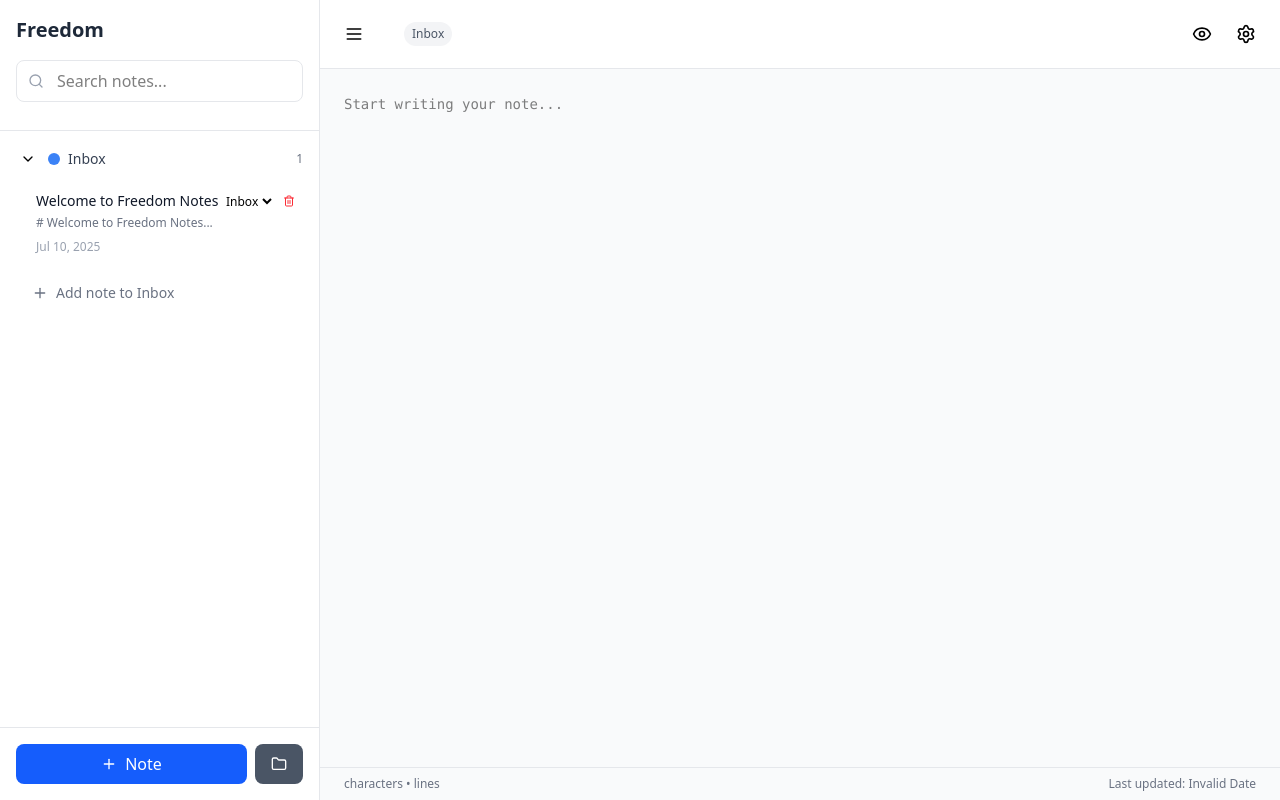
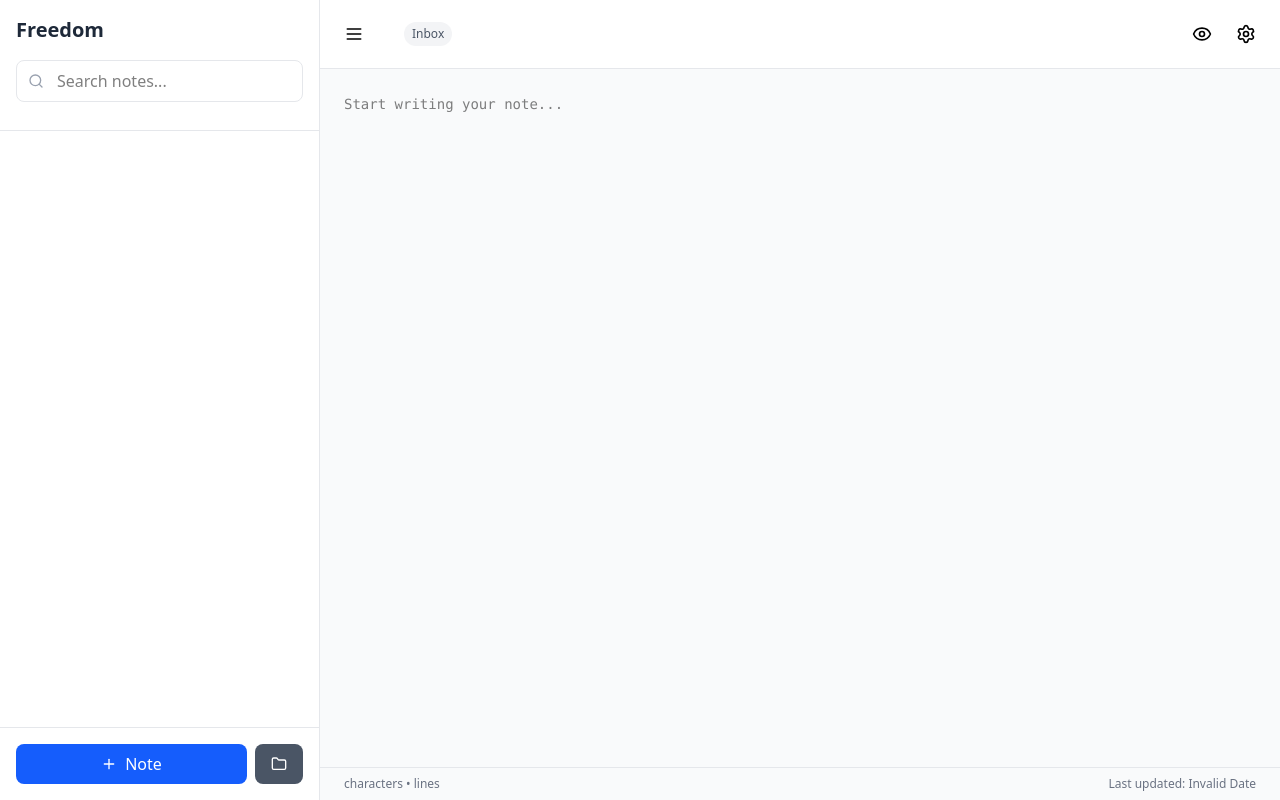
Before and after one commit to erdum/freedom-notes, a React (Vite) app: page / in a window 1280 px wide. Built offline with nearby package versions, Linux system fonts and the light colour scheme.

Commit message:
Feat: Persistent storage implemented with Dexie.js

```diff
--- a/package.json
+++ b/package.json
@@ -12,6 +12,7 @@
   "dependencies": {
     "@tailwindcss/postcss": "^4.1.11",
     "@tailwindcss/vite": "^4.1.11",
+    "dexie": "^4.0.11",
     "lucide-react": "^0.525.0",
     "react": "^19.1.0",
     "react-dom": "^19.1.0",
--- a/src/App.jsx
+++ b/src/App.jsx
@@ -6,9 +6,25 @@ import Topbar from './components/Topbar';
 import Tagsbar from './components/Tagsbar';
 import Editor from './components/Editor';
 import StatusBar from './components/StatusBar';
+import { db } from './db';
 
 function App() {
   const setMarked = useStore((state) => state.setMarked);
+  const setNotes = useStore((state) => state.setNotes);
+  const setFolders = useStore((state) => state.setFolders);
+
+  useEffect(() => {
+    const init = async () => {
+      const [notes, folders] = await Promise.all([
+        db.notes.toArray(),
+        db.folders.toArray(),
+      ]);
+      console.log(folders);
+      setNotes(notes);
+      setFolders(folders.length ? folders : useStore.getState().folders);
+    };
+    init();
+  }, []);
 
   // Load marked library on component mount
   useEffect(() => {
--- a/src/components/Sidebar/index.jsx
+++ b/src/components/Sidebar/index.jsx
@@ -11,7 +11,6 @@ function Sidebar() {
   const setNewFolderName = useStore((state) => state.setNewFolderName);
   const addFolder = useStore((state) => state.addFolder);
   const setShowNewFolderForm = useStore((state) => state.setShowNewFolderForm);
-  const addNote = useStore((state) => state.addNote);
   const setSelectedNote = useStore((state) => state.setSelectedNote);
   const setIsPreview = useStore((state) => state.setIsPreview);
   const createNewFolder = useStore((state) => state.createNewFolder);
--- /dev/null
+++ b/src/db.js
@@ -0,0 +1,8 @@
+import Dexie from 'dexie';
+
+export const db = new Dexie('FreedomNotes');
+
+db.version(1).stores({
+  notes: '++id, title, createdAt, updatedAt, folderId',
+  folders: 'id, name'
+});
--- a/src/store.js
+++ b/src/store.js
@@ -1,4 +1,5 @@
 import { create } from 'zustand';
+import { db } from './db';
 
 export const useStore = create((set, get) => ({
   // State
@@ -7,17 +8,19 @@ export const useStore = create((set, get) => ({
   selectedFolder: null,
   selectedTag: null,
   marked: null,
-  folders: [{ id: 'inbox', name: 'Inbox', expanded: true, color: '#3b82f6' }],
-  notes: [{
-    id: 1,
-    title: 'Welcome to Freedom Notes',
-    content: `# Welcome to Freedom Notes`,
-    createdAt: new Date().toISOString(),
-    updatedAt: new Date().toISOString(),
-    folderId: 'inbox',
-    // tags: ['welcome', 'tutorial', 'markdown', 'features']
-    tags: []
-  }],
+  // folders: [{ id: 'inbox', name: 'Inbox', expanded: true, color: '#3b82f6' }],
+  folders: [],
+  // notes: [{
+  //   id: 1,
+  //   title: 'Welcome to Freedom Notes',
+  //   content: `# Welcome to Freedom Notes`,
+  //   createdAt: new Date().toISOString(),
+  //   updatedAt: new Date().toISOString(),
+  //   folderId: 'inbox',
+  //   // tags: ['welcome', 'tutorial', 'markdown', 'features']
+  //   tags: []
+  // }],
+  notes: [],
   selectedNote: [],
   isPreview: false,
   sidebarOpen: true,
@@ -57,8 +60,18 @@ export const useStore = create((set, get) => ({
   setTempTags: (tempTags) => set({ tempTags }),
 
   // Actions
-  addFolder: (folder) => set({ folders: [...get().folders, folder] }),
-  addNote: (note) => set({ notes: [...get().notes, note] }),
+  addFolder: (folder) => {
+    (async () => {
+      await db.folders.add(folder);
+    })();
+    set({ folders: [...get().folders, folder] })
+  },
+  addNote: (note) => {
+    (async () => {
+      await db.notes.add(note);
+    })();
+    set({ notes: [...get().notes, note] })
+  },
 
   // Centralized Logic
   createNewFolder: () => {
@@ -102,11 +115,17 @@ export const useStore = create((set, get) => ({
   },
 
   updateNote: (noteId, updates) => {
-    get().setNotes(get().notes.map(note =>
-      note.id === noteId
-        ? { ...note, ...updates, updatedAt: new Date().toISOString() }
-        : note
-    ));
+    (async () => {
+      await db.notes.update(
+        noteId,
+        { ...updates, updatedAt: new Date().toISOString() }
+      );
+    })();
+    const updatedNotes = get().notes.map(
+      note => note.id === noteId ? { ...note, ...updates, updatedAt: new Date().toISOString() } : note
+    );
+    get().setNotes(updatedNotes);
+
     if (get().selectedNote.id === noteId) {
       get().setSelectedNote({ ...get().selectedNote, ...updates });
     }
```
Also changed, not shown: 1 other file (tests, documents, lock files or other folders).
